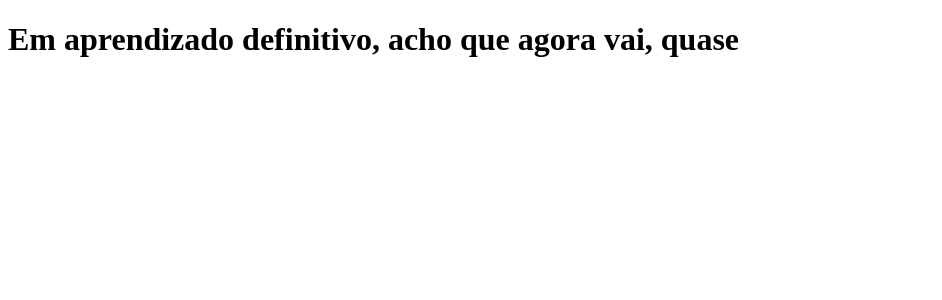
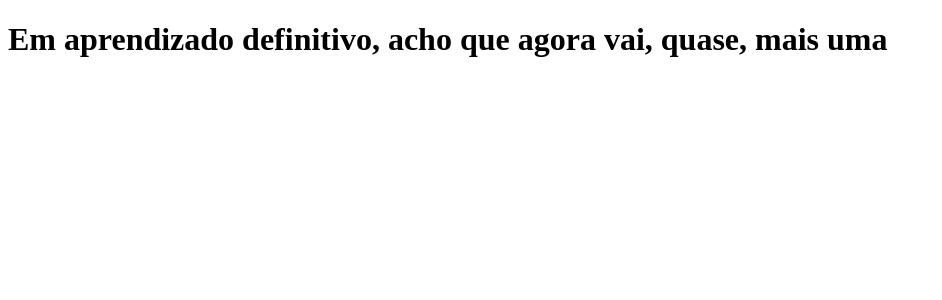
Before and after one commit to ogustavo14/clone_tabnews, a Next.js app: page / in a window 1280 px wide. Shown: the top 300 px of the page, without its empty margins (0-942 px from the left). Built offline with nearby package versions, Linux system fonts and the light colour scheme.

Commit message:
alterações

```diff
--- a/pages/index.js
+++ b/pages/index.js
@@ -1,6 +1,6 @@
 function Home () {
   return  <h1>Em aprendizado definitivo, acho que
-    agora vai, quase
+    agora vai, quase, mais uma
   </h1>
 }
 
```
